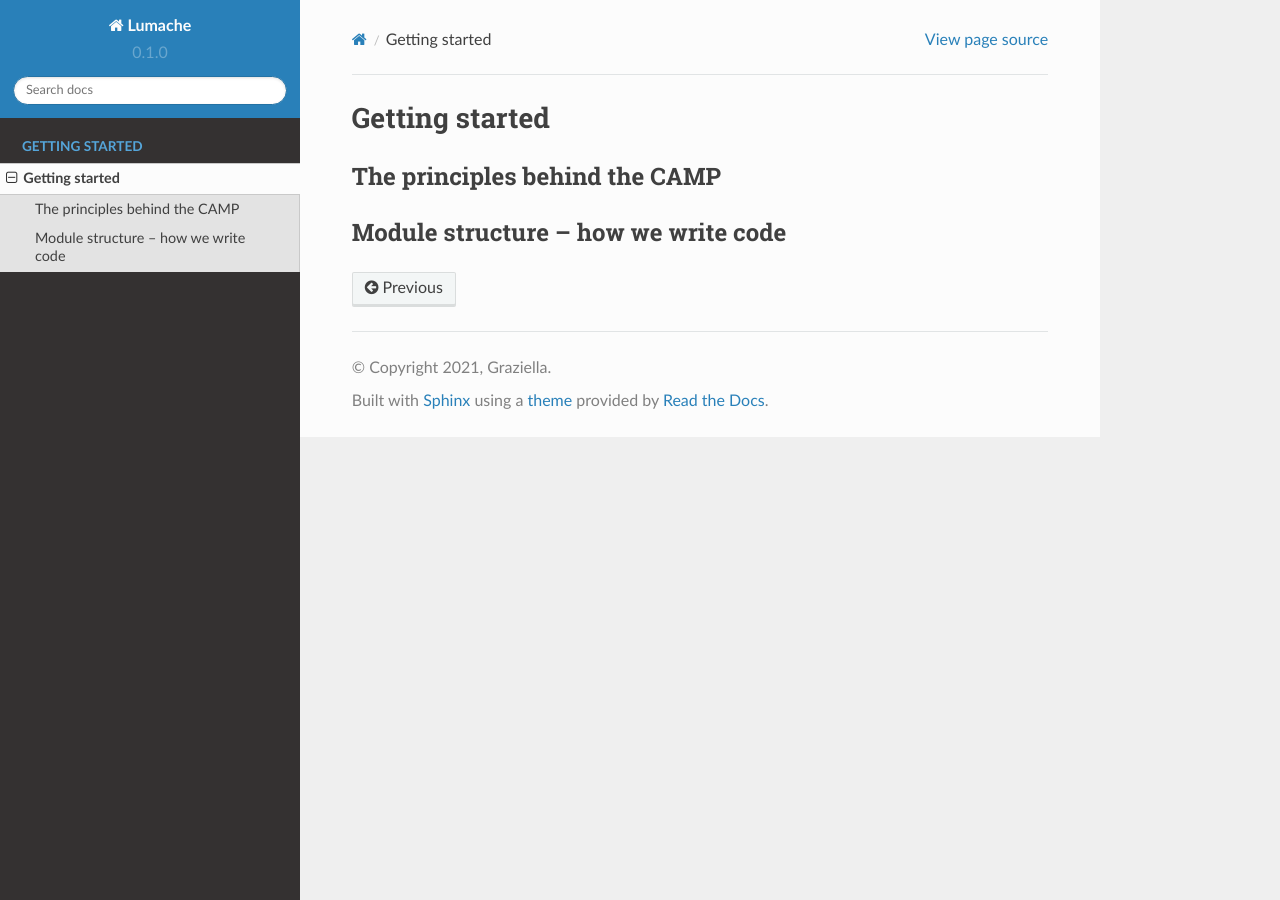
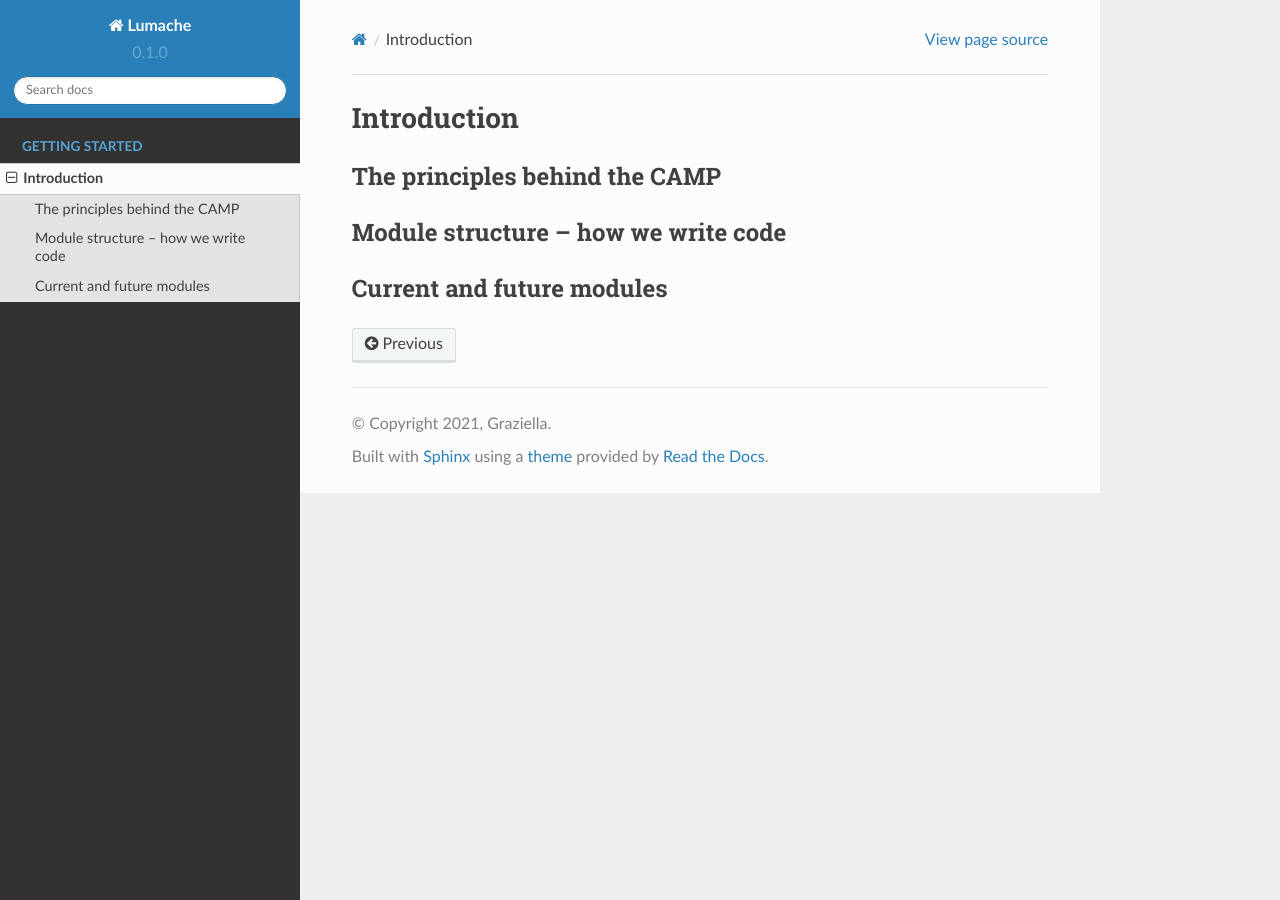
Before and after one commit to MetaSUB-CAMP/camp-documentation, a Sphinx documentation site: the page built from docs/source/background/index.rst, in a window 1280 px wide. Built offline with Sphinx 7.4.7 and the Read the Docs theme 2.0.0, drawn with Linux system fonts in a browser that asks for light colours; pages that are not in the unit, such as notebooks, are missing from menus.

Commit message:
Update index.rst

```diff
--- a/docs/source/background/index.rst
+++ b/docs/source/background/index.rst
@@ -1,6 +1,6 @@
 .. _background:
 
-Getting started
+Introduction
 ==================
 
 The principles behind the CAMP
@@ -9,3 +9,7 @@ The principles behind the CAMP
 
 Module structure -- how we write code
 --------------------------------------
+
+
+Current and future modules
+---------------------------
```
